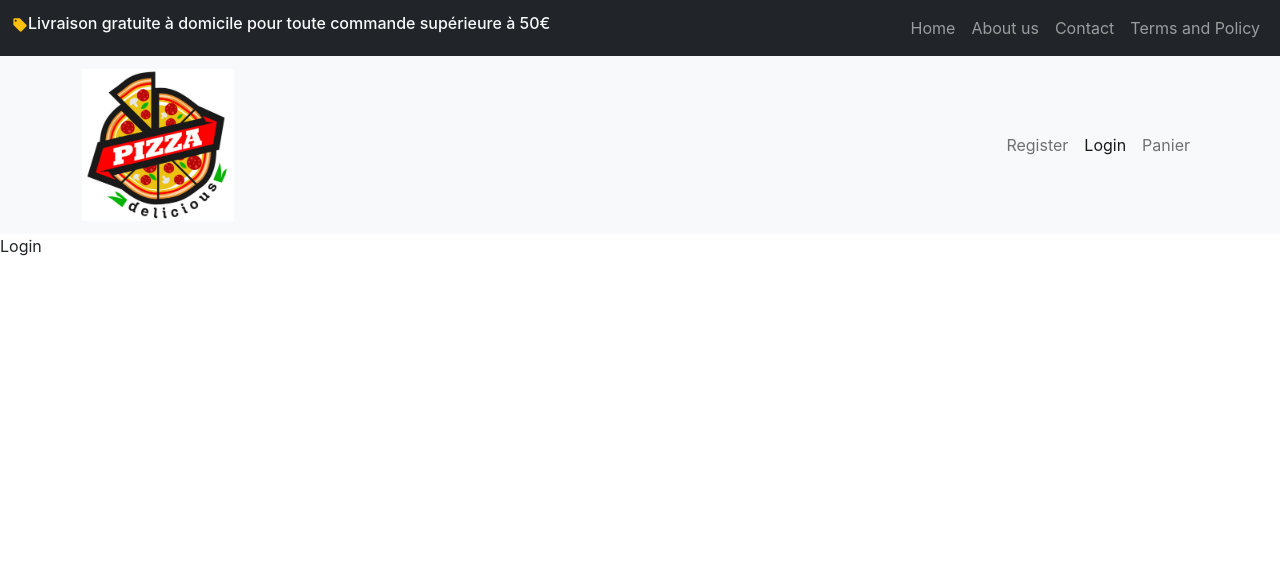
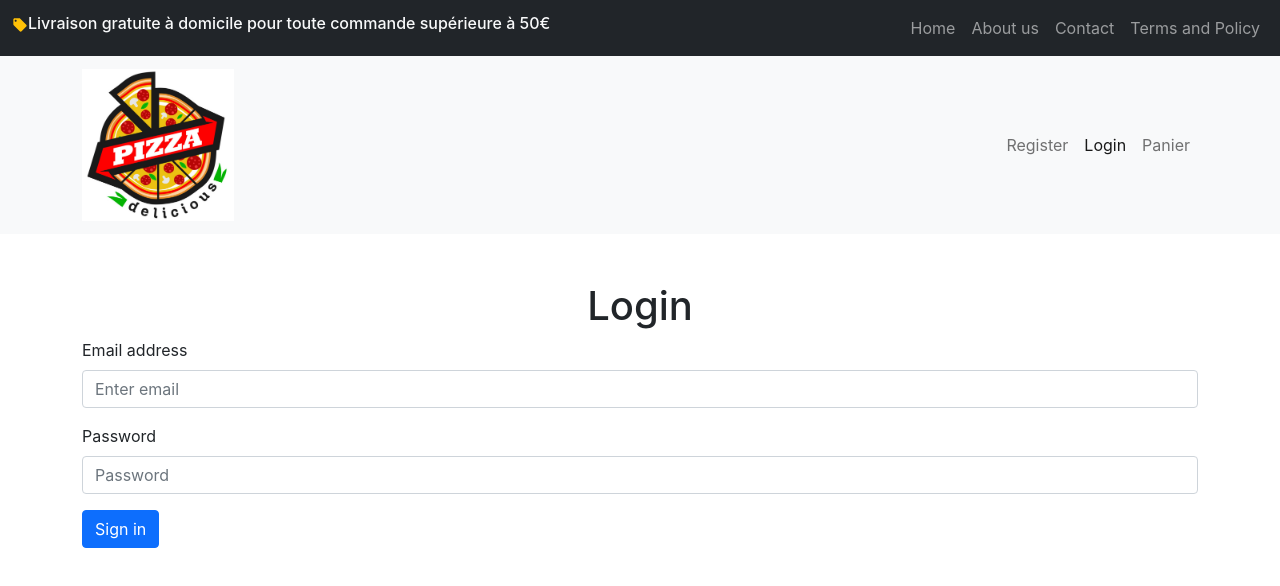
Before and after one commit to ntapiaDev/Pizzas, a React (Create React App) app: page /login in a window 1280 px wide. Shown: the top 586 px of the page. Built offline with nearby package versions, Linux system fonts and the light colour scheme.

Commit message:
Début login

```diff
--- a/src/components/Login.jsx
+++ b/src/components/Login.jsx
@@ -1,9 +1,69 @@
-import React from 'react'
+import React, { useState } from 'react';
+import { useNavigate } from "react-router-dom";
+import { Container, Form, Button } from 'react-bootstrap';
+import axios from 'axios';
 
 const Login = () => {
-  return (
-    <div>Login</div>
-  )
+    const navigate = useNavigate();
+
+    const [email, setEmail] = useState('');
+    const [password, setPassword] = useState('');
+
+    const [error, setError] = useState(false);
+    const [errorMsg, setErrorMsg] = useState('');
+
+    const handleSubmit = async (e) => {
+        e.preventDefault();
+
+        if(email === '' || password === '') {
+            setError('true');
+            setErrorMsg('You need to enter your address email and password.');
+            return;
+        }
+
+        try {
+            const response = await axios.post('http://localhost:8080/user/login',
+                {
+                    email: email,
+                    password: password
+                },
+                {
+                    headers: {
+                        'Content-Type': 'application/json'
+                    }
+                });
+
+            console.log(response.data);
+            if(response.data.code === 404) {
+                setError('true');
+                setErrorMsg(response.data.message);
+            }
+
+        } catch (err) {
+            console.log(err.response);
+        }
+    }
+
+    return (
+        <Container>
+            <h1 className='text-center mt-5'>Login</h1>
+            <p className='alert alert-danger' hidden={!error}>{errorMsg}</p>
+            <Form onSubmit={handleSubmit}>
+                <Form.Group className="mb-3" controlId="formBasicEmail">
+                    <Form.Label>Email address</Form.Label>
+                    <Form.Control type="email" placeholder="Enter email" onChange={(e) => setEmail(e.target.value)} />
+                </Form.Group>
+
+                <Form.Group className="mb-3" controlId="formBasicPassword">
+                    <Form.Label>Password</Form.Label>
+                    <Form.Control type="password" placeholder="Password" onChange={(e) => setPassword(e.target.value)} />
+                </Form.Group>
+                <Button variant="primary" type="submit">
+                    Sign in
+                </Button>
+            </Form>
+        </Container>
+    )
 }
 
 export default Login
--- a/src/components/Register.jsx
+++ b/src/components/Register.jsx
@@ -1,10 +1,7 @@
 import React, { useEffect, useState } from 'react'
 import { useNavigate } from "react-router-dom";
-import { Container, Row, Col, Form, Button } from 'react-bootstrap';
+import { Container, Form, Button } from 'react-bootstrap';
 import axios from 'axios';
-import bcrypt from 'bcryptjs';
-
-const salt = bcrypt.genSaltSync(10);
 
 const EMAIL_REGEX = /^[\w-.]+@([\w-]+\.)+[\w-]{2,4}$/;
 const PWD_REGEX = /^(?=.*[a-z])(?=.*[A-Z])(?=.*[0-9])(?=.*[!@#$%]).{8,24}$/;
@@ -65,7 +62,7 @@ const Register = () => {
             const response = await axios.post('http://localhost:8080/user/adduser',
                 {
                     email: email,
-                    password: bcrypt.hashSync(password, salt)
+                    password: password
                 },
                 {
                     headers: {
```
Also changed, not shown: 1 other file (tests, documents, lock files or other folders).
